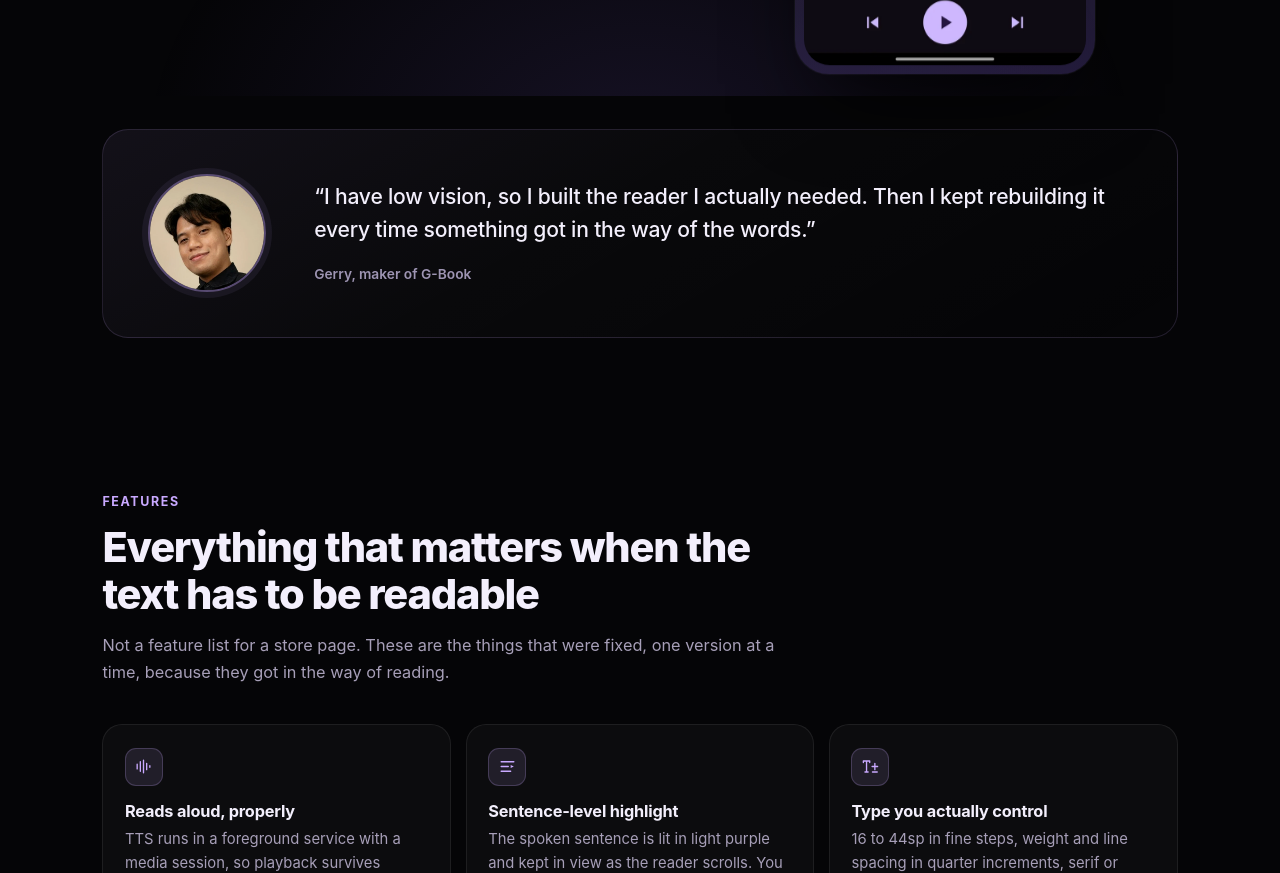
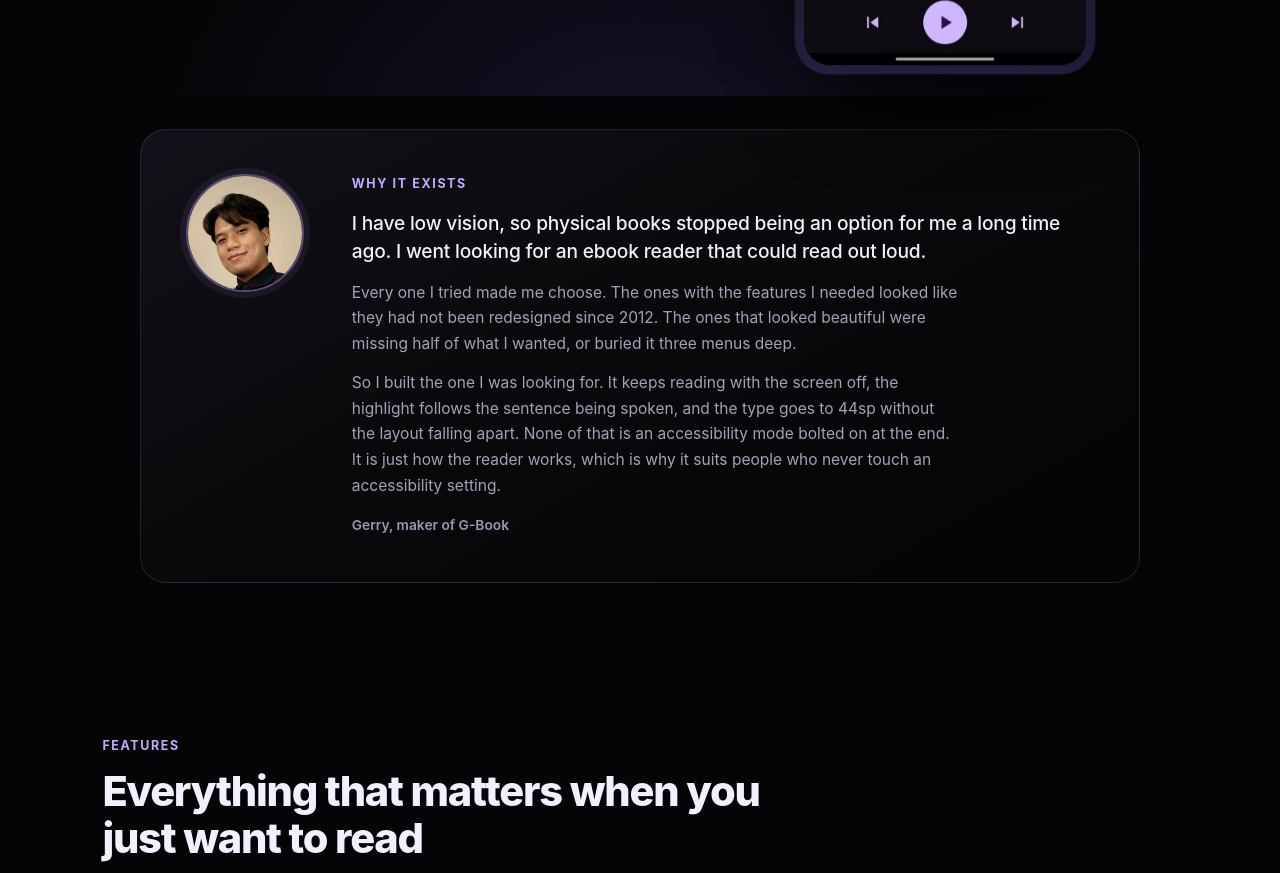
Before and after one commit to gerryksyn/g-book, a plain HTML site: page docs/index.html in a window 1280 px wide. Shown: the part 704-1577 px from the top of the page. Drawn offline with Linux system fonts and the light colour scheme.

Commit message:
Reposition G-Book for everyone, not only low vision readers
The app was presented as a low vision project, which buried the actual
pitch: auto-playing TTS and an interface that looks current. The story
section now tells the real reason it exists, that readers with the
features had outdated designs and the good looking ones were missing
features, so it got built instead. Accessibility stays as a section but
is framed as why the reading surface is solid for anyone.

```diff
--- a/docs/index.html
+++ b/docs/index.html
@@ -3,14 +3,14 @@
 <head>
 <meta charset="utf-8">
 <meta name="viewport" content="width=device-width, initial-scale=1">
-<title>G-Book: an ebook reader that reads to you</title>
-<meta name="description" content="G-Book is a low-vision-first Android ebook reader with built-in text-to-speech, sentence-level highlighting, and type you can actually size. EPUB and PDF. Free, offline, no accounts.">
+<title>G-Book: an Android ebook reader that reads to you</title>
+<meta name="description" content="G-Book is an Android ebook reader with auto-playing text to speech, sentence by sentence highlighting and an interface that does not look a decade old. Set the type as big as your eyes need, up to 44sp. EPUB and PDF, free and offline, no account.">
 <meta name="theme-color" content="#050507">
 <link rel="icon" href="assets/icon-64.png" sizes="64x64">
 <link rel="apple-touch-icon" href="assets/icon-180.png">
 <meta property="og:type" content="website">
-<meta property="og:title" content="G-Book: an ebook reader that reads to you">
-<meta property="og:description" content="Built for low vision. Big type, real text-to-speech, sentence highlighting, EPUB + PDF. Free and offline.">
+<meta property="og:title" content="G-Book: an Android ebook reader that reads to you">
+<meta property="og:description" content="Auto-playing text to speech, a sentence highlight that follows the voice, and type you can size to 44sp. EPUB and PDF, free and offline, no account.">
 <meta property="og:image" content="assets/icon-512.png">
 <script>document.documentElement.className += " js";</script>
 <style>
@@ -173,7 +173,8 @@
 
   /* story */
   .story{
-    display:grid;grid-template-columns:auto 1fr;gap:clamp(1.5rem,4vw,3rem);align-items:center;
+    display:grid;grid-template-columns:auto 1fr;gap:clamp(1.5rem,4vw,3rem);align-items:start;
+    max-width:1000px;margin-inline:auto;
     border:1px solid var(--line);border-radius:calc(var(--radius) + 6px);
     background:linear-gradient(150deg,rgba(201,169,255,.075),rgba(255,255,255,.018) 45%,transparent);
     padding:clamp(1.6rem,3.5vw,2.8rem);
@@ -186,6 +187,12 @@
     border:2px solid rgba(201,169,255,.4);box-shadow:0 0 0 6px rgba(201,169,255,.07);
   }
   .story blockquote{margin:0;font-size:clamp(1.05rem,2vw,1.32rem);line-height:1.55;font-weight:500;letter-spacing:-.01em}
+  .story-copy .kicker{margin-bottom:.85rem}
+  .story-copy p{color:var(--muted);font-size:.97em;margin-top:.85rem;max-width:62ch}
+  .story-copy p:first-of-type{
+    color:var(--ink);font-size:clamp(1.05rem,1.9vw,1.2rem);
+    font-weight:500;line-height:1.5;letter-spacing:-.01em;margin-top:0;
+  }
   .story cite{display:block;margin-top:1rem;font-style:normal;font-size:.86em;color:var(--dim);font-weight:600}
 
   /* feature grid */
@@ -415,9 +422,9 @@
         <span class="eyebrow"><span class="dot"></span>Android &middot; Kotlin &middot; Compose</span>
         <h1>An ebook reader that <em>reads to you</em>.</h1>
         <p class="lede">
-          G-Book was built for low vision, from the first line of code. Type you can size up to 44sp.
-          Real text-to-speech with sentence-by-sentence highlighting. EPUB and PDF. No accounts,
-          no ads, no network required to read.
+          Auto-playing text to speech, a highlight that follows the voice, and an interface that does
+          not look a decade old. Set the type as big as your eyes need, up to 44sp. EPUB and PDF,
+          free, offline, and it never asks for an account.
         </p>
         <div class="cta">
           <a class="btn btn-primary" href="assets/apk/G-Book-v0.6.2.apk" download>
@@ -448,11 +455,11 @@
     <section style="padding-top:0">
       <div class="story reveal">
         <img src="assets/gerry.webp?v=3" width="118" height="118" alt="Gerry, the developer of G-Book.">
-        <div>
-          <blockquote>
-            &ldquo;I have low vision, so I built the reader I actually needed. Then I kept
-            rebuilding it every time something got in the way of the words.&rdquo;
-          </blockquote>
+        <div class="story-copy">
+          <span class="kicker">Why it exists</span>
+          <p>I have low vision, so physical books stopped being an option for me a long time ago. I went looking for an ebook reader that could read out loud.</p>
+          <p>Every one I tried made me choose. The ones with the features I needed looked like they had not been redesigned since 2012. The ones that looked beautiful were missing half of what I wanted, or buried it three menus deep.</p>
+          <p>So I built the one I was looking for. It keeps reading with the screen off, the highlight follows the sentence being spoken, and the type goes to 44sp without the layout falling apart. None of that is an accessibility mode bolted on at the end. It is just how the reader works, which is why it suits people who never touch an accessibility setting.</p>
           <cite>Gerry, maker of G-Book</cite>
         </div>
       </div>
@@ -461,8 +468,8 @@
     <section id="features">
       <div class="sec-head reveal">
         <span class="kicker">Features</span>
-        <h2>Everything that matters when the text has to be readable</h2>
-        <p>Not a feature list for a store page. These are the things that were fixed, one version at a time, because they got in the way of reading.</p>
+        <h2>Everything that matters when you just want to read</h2>
+        <p>Not a list written for a store page. Every one of these exists because something got in the way of reading, and it got fixed.</p>
       </div>
 
       <div class="grid">
@@ -555,8 +562,8 @@
     <section id="accessibility">
       <div class="sec-head reveal">
         <span class="kicker">Accessibility</span>
-        <h2>Built from the eyes outward</h2>
-        <p>Low vision is not a settings toggle you add at the end. It shapes how the reader behaves: what is tappable, what is hidden, and how big the target is.</p>
+        <h2>Built for one pair of eyes, useful for everyone</h2>
+        <p>G-Book started as a low vision project, and that is why the reading surface is not an afterthought. The text scales, the contrast is real, and the controls are big enough to hit without aiming. You do not have to need any of that to be glad it is there.</p>
       </div>
       <div class="a11y-grid">
         <div class="a11y-item reveal">
```
Also changed, not shown: 1 other file.
